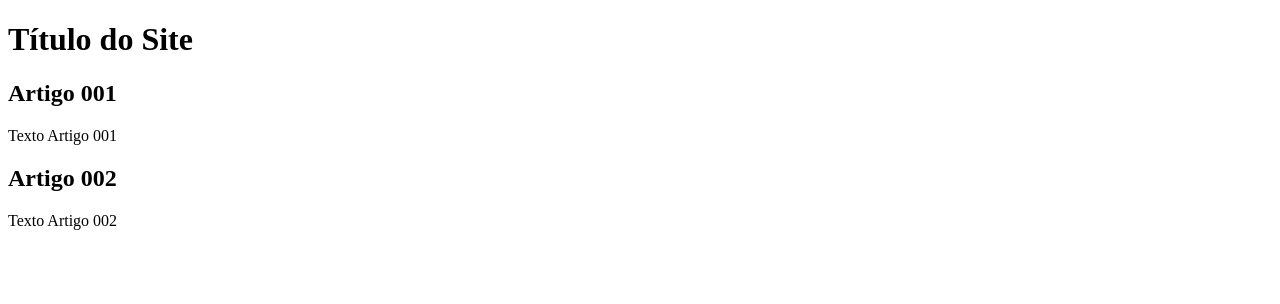
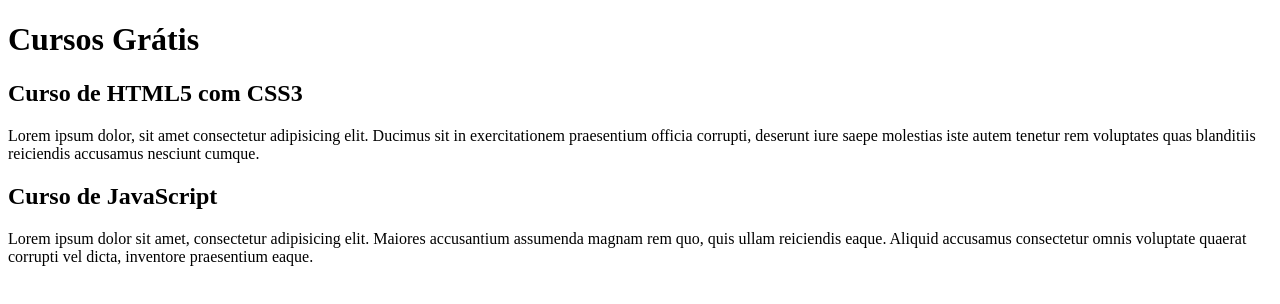
Before and after one commit to LucasCiacci/Projeto-site, a plain HTML site: page index.html in a window 1280 px wide. Drawn offline with Linux system fonts and the light colour scheme.

Commit message:
comecei a escrever o conteúdo

```diff
--- a/index.html
+++ b/index.html
@@ -8,15 +8,15 @@
 <body>
     <main>
         <header>
-            <h1>Título do Site</h1>
+            <h1>Cursos Grátis</h1>
         </header>
         <article>
-            <h2>Artigo 001</h2>
-            <p>Texto Artigo 001</p>
+            <h2>Curso de HTML5 com CSS3</h2>
+            <p>Lorem ipsum dolor, sit amet consectetur adipisicing elit. Ducimus sit in exercitationem praesentium officia corrupti, deserunt iure saepe molestias iste autem tenetur rem voluptates quas blanditiis reiciendis accusamus nesciunt cumque.</p>
         </article>
         <article>
-            <h2>Artigo 002</h2>
-            <p>Texto Artigo 002</p>
+            <h2>Curso de JavaScript</h2>
+            <p>Lorem ipsum dolor sit amet, consectetur adipisicing elit. Maiores accusantium assumenda magnam rem quo, quis ullam reiciendis eaque. Aliquid accusamus consectetur omnis voluptate quaerat corrupti vel dicta, inventore praesentium eaque.</p>
         </article>
     </main>
 </body>
```
